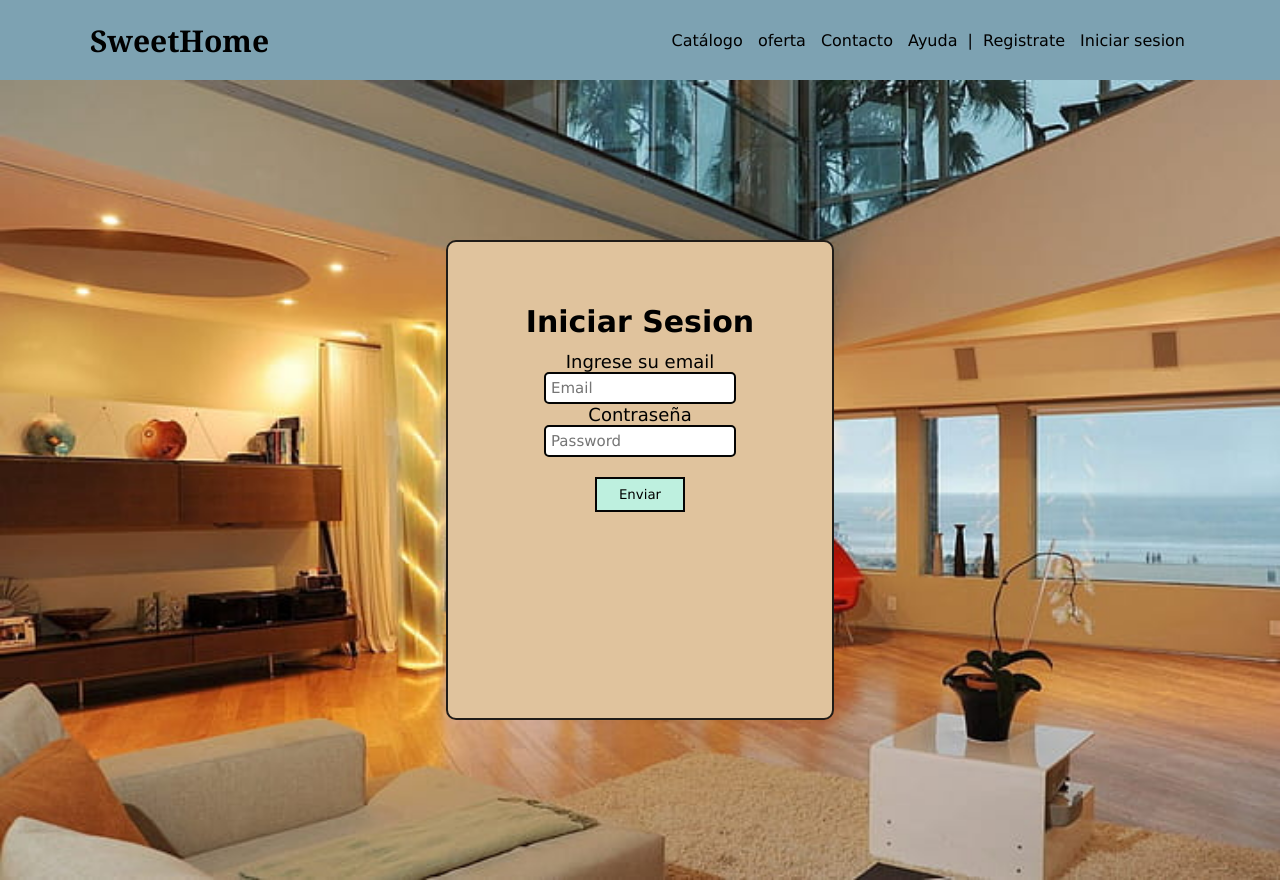
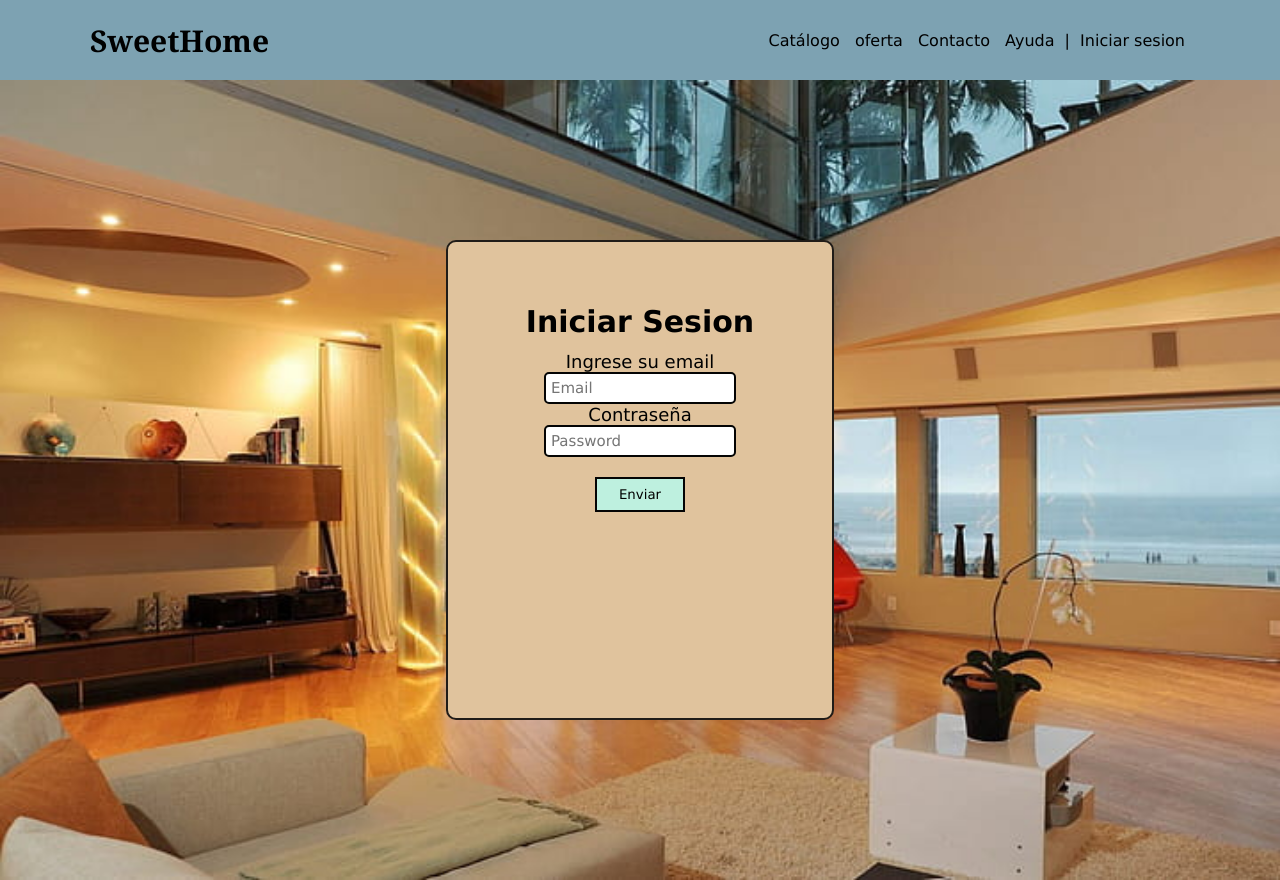
Before and after one commit to Joan-corporan/PROYECTO-1, a plain HTML site: page assets/pages/indexForm.html in a window 1280 px wide. Shown: the top 880 px of the page. Drawn offline with Linux system fonts and the light colour scheme; files whose address does not match are found by name.

Commit message:
cambios-nav-anulacion-de-enlace-registrate

```diff
--- a/assets/pages/indexForm.html
+++ b/assets/pages/indexForm.html
@@ -29,7 +29,7 @@
                 <a href="#">Contacto</a>
                 <a href="">Ayuda</a>
                 <span>|</span>
-                <a href="#">Registrate</a>
+               <!--  <a href="#">Registrate</a> -->
                 <a href="#form-01">Iniciar sesion</a>
                 <label for="check" class="esconder-menu">
                     &#215
```
